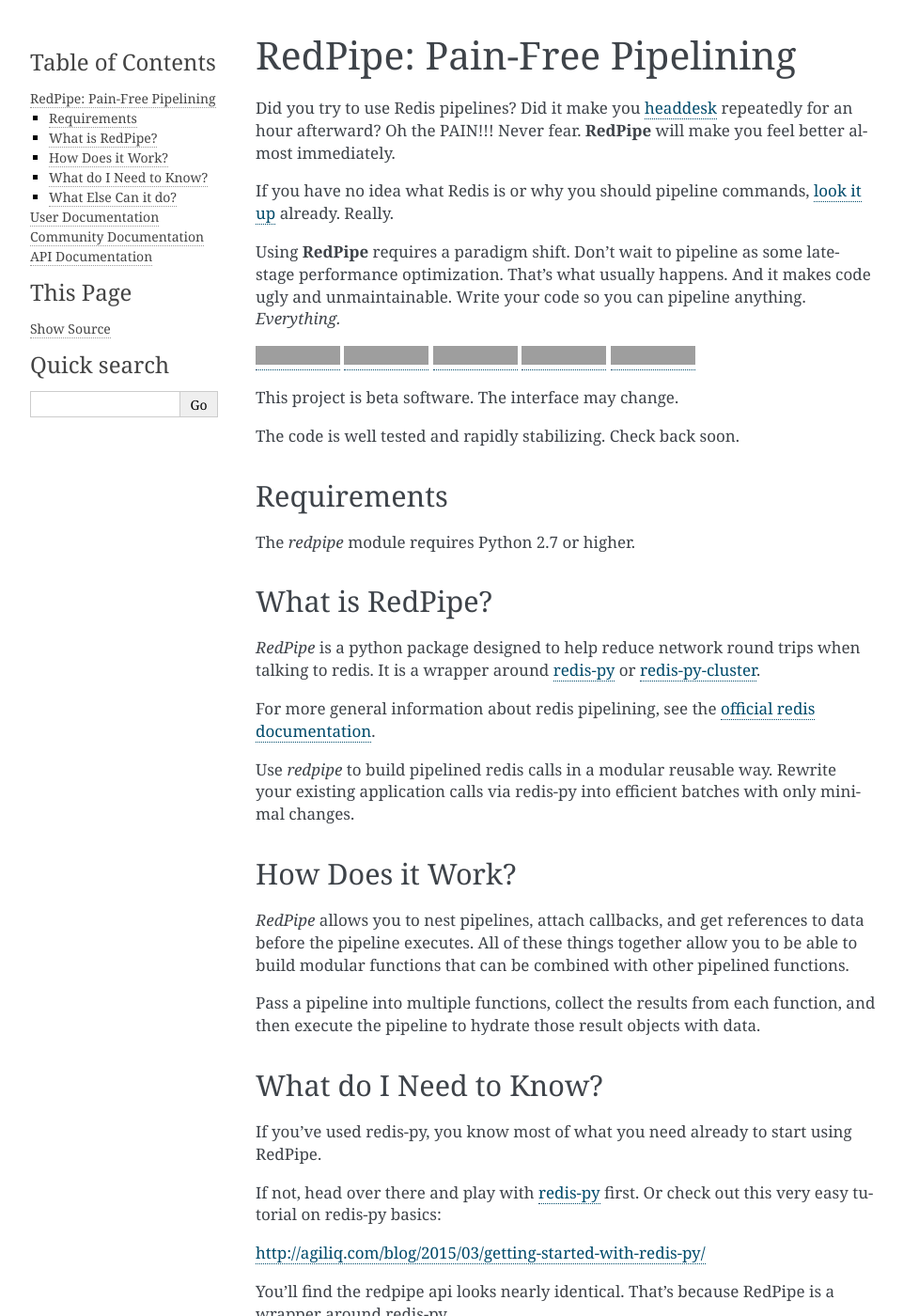
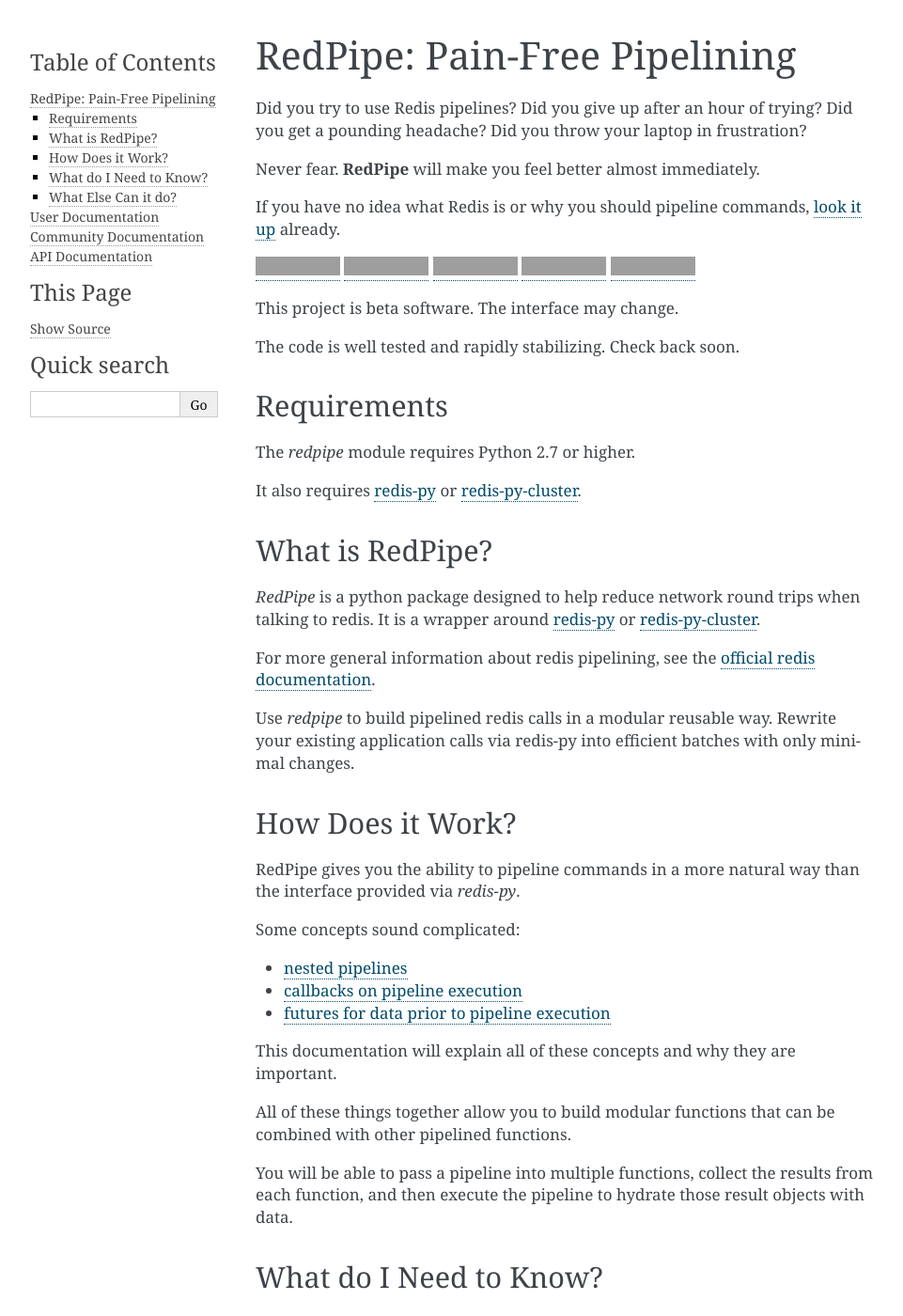
Before and after one commit to 72squared/redpipe, a Sphinx documentation site: the page built from docs/index.rst, in a window 1280 px wide and 1400 px high. Shown: the whole window at 94% size, without its empty margins (148-1109 px from the left). Built offline with Sphinx 7.4.7, drawn with Linux system fonts in a browser that asks for light colours; pages that are not in the unit, such as notebooks, are missing from menus; the version number could not be read and is left out; some of the changed text lies outside the part shown; grey boxes are pictures that could not be loaded.

Commit message:
another attempt to get redis cluster tests to work on travis. GRRR. also more docs improvements.

```diff
--- a/docs/index.rst
+++ b/docs/index.rst
@@ -6,20 +6,14 @@
 RedPipe: Pain-Free Pipelining
 =============================
 Did you try to use Redis pipelines?
-Did it make you `headdesk <http://www.urbandictionary.com/headdesk>`_ repeatedly for an hour afterward?
-Oh the PAIN!!!
+Did you give up after an hour of trying?
+Did you get a pounding headache?
+Did you throw your laptop in frustration?
+
 Never fear.
 **RedPipe** will make you feel better almost immediately.
 
 If you have no idea what Redis is or why you should pipeline commands, `look it up <https://redis.io/topics/pipelining>`_ already.
-Really.
-
-Using **RedPipe** requires a paradigm shift.
-Don't wait to pipeline as some late-stage performance optimization.
-That's what usually happens.
-And it makes code ugly and unmaintainable.
-Write your code so you can pipeline anything.
-*Everything.*
 
 
 |BuildStatus| |CoverageStatus| |Version| |Python| |Docs|
@@ -35,10 +29,13 @@
 
 The *redpipe* module requires Python 2.7 or higher.
 
+It also requires `redis-py <https://redis-py.readthedocs.io>`_ or `redis-py-cluster <https://redis-py-cluster.readthedocs.io>`_.
+
+
 What is RedPipe?
 ----------------
 *RedPipe* is a python package designed to help reduce network round trips when talking to redis.
-It is a wrapper around `redis-py <https://redis-py.readthedocs.io>`_ or `redis-py-cluster <http://redis-py-cluster.readthedocs.io>`_.
+It is a wrapper around `redis-py <https://redis-py.readthedocs.io>`_ or `redis-py-cluster <https://redis-py-cluster.readthedocs.io>`_.
 
 For more general information about redis pipelining, see the `official redis documentation <https://redis.io/topics/pipelining>`_.
 
@@ -48,10 +45,20 @@
 
 How Does it Work?
 -----------------
-*RedPipe* allows you to nest pipelines, attach callbacks, and get references to data before the pipeline executes.
-All of these things together allow you to be able to build modular functions that can be combined with other pipelined functions.
+RedPipe gives you the ability to pipeline commands in a more natural way than the interface provided via `redis-py`.
 
-Pass a pipeline into multiple functions, collect the results from each function, and then execute the pipeline to hydrate those result objects with data.
+Some concepts sound complicated:
+
+* `nested pipelines <nested-pipelines.html>`_
+* `callbacks on pipeline execution <callbacks.html>`_
+* `futures for data prior to pipeline execution <futures.html>`_
+
+
+This documentation will explain all of these concepts and why they are important.
+
+All of these things together allow you to build modular functions that can be combined with other pipelined functions.
+
+You will be able to pass a pipeline into multiple functions, collect the results from each function, and then execute the pipeline to hydrate those result objects with data.
 
 What do I Need to Know?
 -----------------------
@@ -62,11 +69,10 @@
 
 http://agiliq.com/blog/2015/03/getting-started-with-redis-py/
 
-
 You'll find the redpipe api looks nearly identical.
 That's because RedPipe is a wrapper around redis-py.
 
-The one big value that RedPipe adds is the ability to pipeline commands in a more natural way.
+RedPipe adds the ability to pipeline commands in a more natural way.
 
 What Else Can it do?
 --------------------
@@ -93,17 +99,18 @@
     :maxdepth: 2
 
     rationale
-    getting_started
+    getting-started
+    futures
     autocommit
     callbacks
-    named_connections
-    nested_pipelines
+    named-connections
+    nested-pipelines
     transactions
     keyspaces
     structs
     latency
     project_status
-    redis_cluster
+    redis-cluster
     unicode
     license
     faq
@@ -120,7 +127,7 @@
     inspiration
     disclaimer
     contributing
-    release_notes
+    release-notes
     authors
 
 
--- a/docs/structs.rst
+++ b/docs/structs.rst
@@ -73,7 +73,7 @@
         _connection = 'users'
 
 The string value `users` refers to a connection you have added in application bootstrapping.
-See the `Named Connections <./named_connections.html>`_ section of this documentation.
+See the `Named Connections <./named-connections.html>`_ section of this documentation.
 
 
 Creating New Structs
--- a/setup.py
+++ b/setup.py
@@ -13,7 +13,7 @@
 with open(os.path.join(ROOTDIR, 'README.rst')) as f:
     readme = f.read()
 
-with open(os.path.join(ROOTDIR, 'docs', 'release_notes.rst')) as f:
+with open(os.path.join(ROOTDIR, 'docs', 'release-notes.rst')) as f:
     history = f.read()
 
 with open(os.path.join(ROOTDIR, 'redpipe', 'VERSION')) as f:
```
Also changed, not shown: docs/callbacks.rst (+6 -1 lines), docs/futures.rst (added, +32 -0 lines), test.py (+11 -8 lines), .travis.yml, docs/getting-started.rst (renamed from docs/getting_started.rst), docs/named-connections.rst (renamed from docs/named_connections.rst), docs/nested-pipelines.rst (renamed from docs/nested_pipelines.rst), docs/redis-cluster.rst (renamed from docs/redis_cluster.rst), docs/release-notes.rst (renamed from docs/release_notes.rst), 2 other files.
